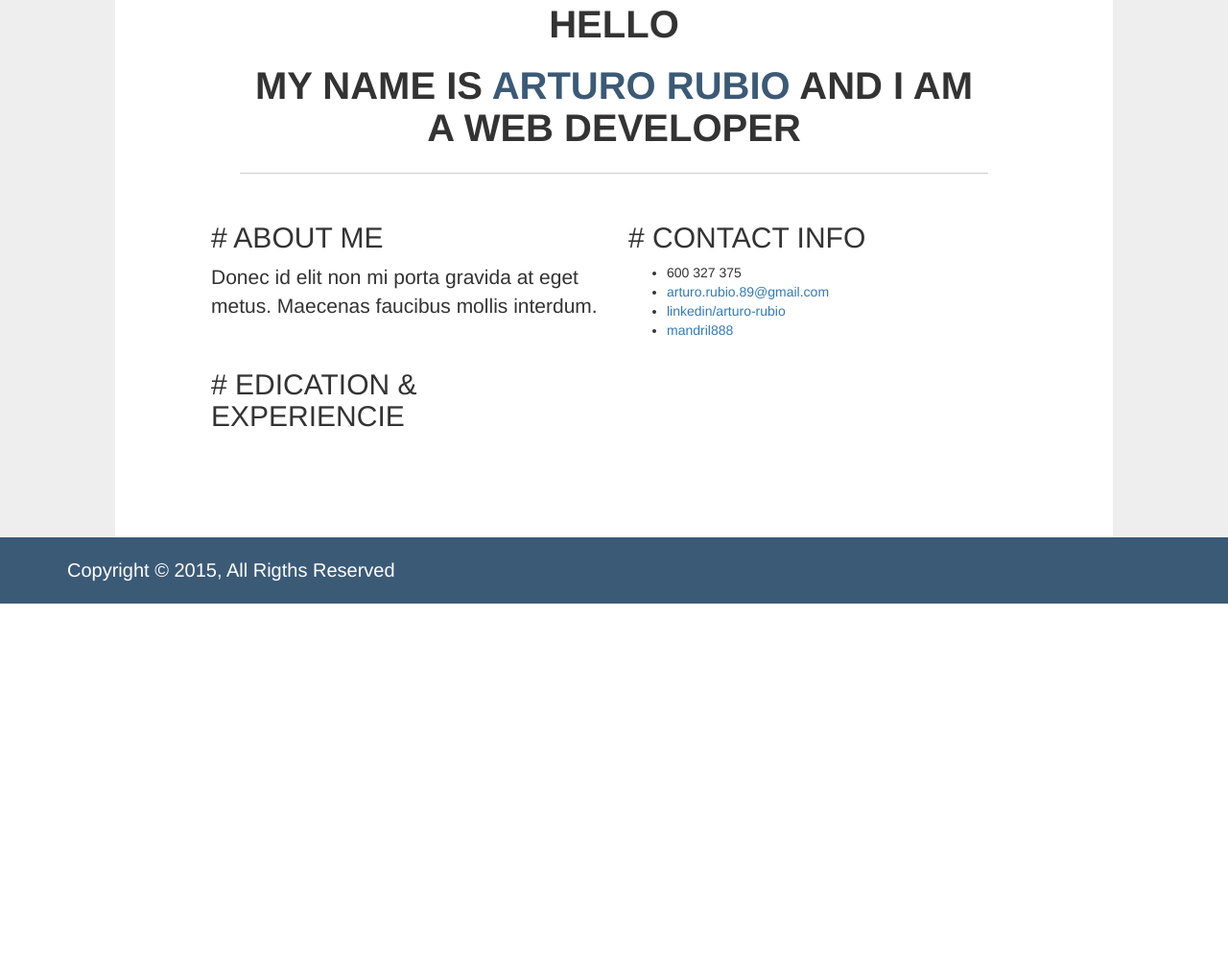
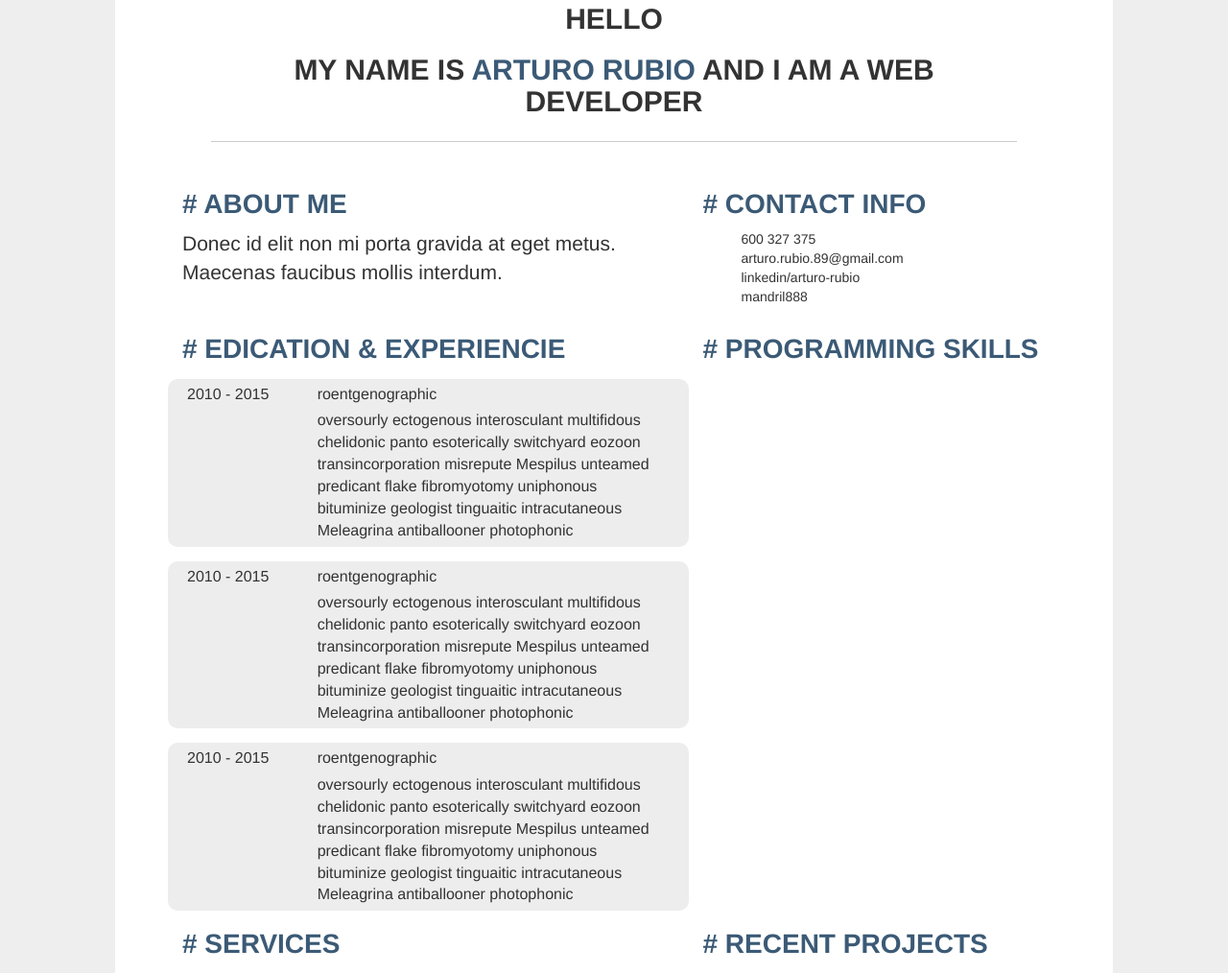
Before and after one commit to mandril888/bootstrap, a plain HTML site: page 02-portfolio/index.html in a window 1280 px wide. Shown: the part 290-1304 px from the top of the page at 96% size. Before the commit the page ends 919 px from the top, so only its background shows below. Drawn offline with nearby package versions, Linux system fonts and the light colour scheme.

Commit message:
upload2 02-portfolio

```diff
--- a/02-portfolio/index.html
+++ b/02-portfolio/index.html
@@ -49,12 +49,12 @@
 	      <div id= "hastags"> <!-- hastag -->
 
             <div class="row"> <!-- /row1 -->
-    	        <div class="col-lg-6">
+    	        <div class="col-lg-7"> <!-- ABOUT ME -->
     	          <h2># ABOUT ME</h2>
     	          <p>Donec id elit non mi porta gravida at eget metus. Maecenas faucibus mollis interdum.</p>
-              </div>
+              </div> <!-- /ABOUT ME -->
 
-    	        <div class="col-lg-6">
+    	        <div class="col-lg-5"> <!-- CONTACT INFO -->
     	          <h2># CONTACT INFO</h2>
     	          <ul>
                   <li><i class=""></i>600 327 375</li>
@@ -62,17 +62,54 @@
                   <li><i class=""></i><a href="https://www.linkedin.com/in/arturorubioinfante?authType=NAME_SEARCH&authToken=G4HL&locale=es_ES&trk=tyah&trkInfo=clickedVertical%3Amynetwork%2CclickedEntityId%3A380163315%2CauthType%3ANAME_SEARCH%2Cidx%3A1-1-1%2CtarId%3A1468601346637%2Ctas%3Aartu">linkedin/arturo-rubio</a></li>
                   <li><i class=""></i><a href="https://github.com/mandril888">mandril888</a></li>
                 </ul>
-    	        </div>
+    	        </div> <!-- /CONTACT INFO -->
             </div> <!-- /row1 -->
 
             <div class="row"> <!-- /row2 -->
-              <div class="col-lg-6">
+              <div class="col-lg-7"> <!-- EDICATION &AMP; EXPERIENCIE -->
                 <h2># EDICATION &AMP; EXPERIENCIE</h2>
-              </div>
+                <div class="row bg-gray">
+                  <div class="col-md-3">
+                    <p>2010 - 2015</p>
+                  </div>
+                  <div class="col-md-9">
+                    <p>roentgenographic</p>
+                    <p>oversourly ectogenous interosculant multifidous chelidonic panto esoterically switchyard eozoon transincorporation misrepute Mespilus unteamed predicant flake fibromyotomy uniphonous bituminize geologist tinguaitic intracutaneous Meleagrina antiballooner photophonic</p>
+                  </div>
+                </div>
+                <div class="row bg-gray">
+                  <div class="col-md-3">
+                    <p>2010 - 2015</p>
+                  </div>
+                  <div class="col-md-9">
+                    <p>roentgenographic</p>
+                    <p>oversourly ectogenous interosculant multifidous chelidonic panto esoterically switchyard eozoon transincorporation misrepute Mespilus unteamed predicant flake fibromyotomy uniphonous bituminize geologist tinguaitic intracutaneous Meleagrina antiballooner photophonic</p>
+                  </div>
+                </div>
+                <div class="row bg-gray">
+                  <div class="col-md-3">
+                    <p>2010 - 2015</p>
+                  </div>
+                  <div class="col-md-9">
+                    <p>roentgenographic</p>
+                    <p>oversourly ectogenous interosculant multifidous chelidonic panto esoterically switchyard eozoon transincorporation misrepute Mespilus unteamed predicant flake fibromyotomy uniphonous bituminize geologist tinguaitic intracutaneous Meleagrina antiballooner photophonic</p>
+                  </div>
+                </div>
+              </div> <!-- /EDICATION &AMP; EXPERIENCIE -->
 
+              <div class="col-lg-5"> <!-- PROGRAMMING SKILLS -->
+                <h2># PROGRAMMING SKILLS</h2>
+              </div> <!-- /PROGRAMMING SKILLS -->
             </div> <!-- row2 -->
 
             <div class="row"> <!-- /row3 -->
+              <div class="col-lg-7"> <!-- SERVICES -->
+                <h2># SERVICES</h2>
+              </div> <!-- /SERVICES -->
+
+              <div class="col-lg-5"> <!-- SERVICES -->
+                <h2># RECENT PROJECTS</h2>
+              </div> <!-- /SERVICES -->
             </div> <!-- row3 -->
 
 	      </div> <!-- /hastag -->
@@ -85,7 +122,5 @@
 	    </div>
     </footer>
 
-    <!-- IE10 viewport hack for Surface/desktop Windows 8 bug -->
-    <script src="../../assets/js/ie10-viewport-bug-workaround.js"></script>
   </body>
 </html>
--- a/02-portfolio/sass/_footer.scss
+++ b/02-portfolio/sass/_footer.scss
@@ -3,14 +3,17 @@ footer {
 	background-color: $blue-color;
 
 	.container {
+
 		background-color: $blue-color;
 	}
 
 	p {
+
 		margin: 0;
 		padding: 20px 0;
 		color: #fff;
 		font: {
+
 			size: 20px;
 		}
 	}
--- /dev/null
+++ b/02-portfolio/sass/_hastag.scss
@@ -0,0 +1,44 @@
+h2 {
+
+	color: $blue-color;
+
+	font: {
+
+		weight: bold;
+		size: 28px;
+	}
+}
+
+ul {
+
+	list-style: none;
+
+	a {
+
+		color: $black-color-text;
+	}
+
+	a:hover {
+
+		color: $blue-color;
+		text-decoration: none;
+		font-size: 20px;
+	}
+}
+
+div {
+
+	&.row.bg-gray {
+
+		background: $gray-color;
+		border-radius: 10px;
+		margin-top: 15px;
+		font-size: 10px;
+
+		p {
+
+			font-size: 16px;
+			margin: 5px;
+		}
+	}
+}
--- a/02-portfolio/sass/_jumbotron.scss
+++ b/02-portfolio/sass/_jumbotron.scss
@@ -1,4 +1,5 @@
 .jumbotron {
+
 	margin-bottom: 0;
 	padding-bottom: 0;
 
@@ -6,16 +7,19 @@
 
 		background-color: #fff;
 		margin: -100px 120px 0;
-		padding: 100px;
+		padding: 100px 70px;
 	}
 
 	h1 {
 
 		font: {
-			size: 40px;
+
+			size: 30px;
 			weight: bold;
 		}
+
 		strong {
+
 			color: $blue-color;
 		}
 	}
--- a/02-portfolio/sass/_variables.scss
+++ b/02-portfolio/sass/_variables.scss
@@ -1 +1,3 @@
 $blue-color: #3b5a76;
+$gray-color: #ededed;
+$black-color-text: #333;
--- a/02-portfolio/sass/main.scss
+++ b/02-portfolio/sass/main.scss
@@ -2,3 +2,4 @@
 @import '_jumbotron';
 @import '_header';
 @import '_footer';
+@import '_hastag';
```
Also changed, not shown: 02-portfolio/css/main.css.
